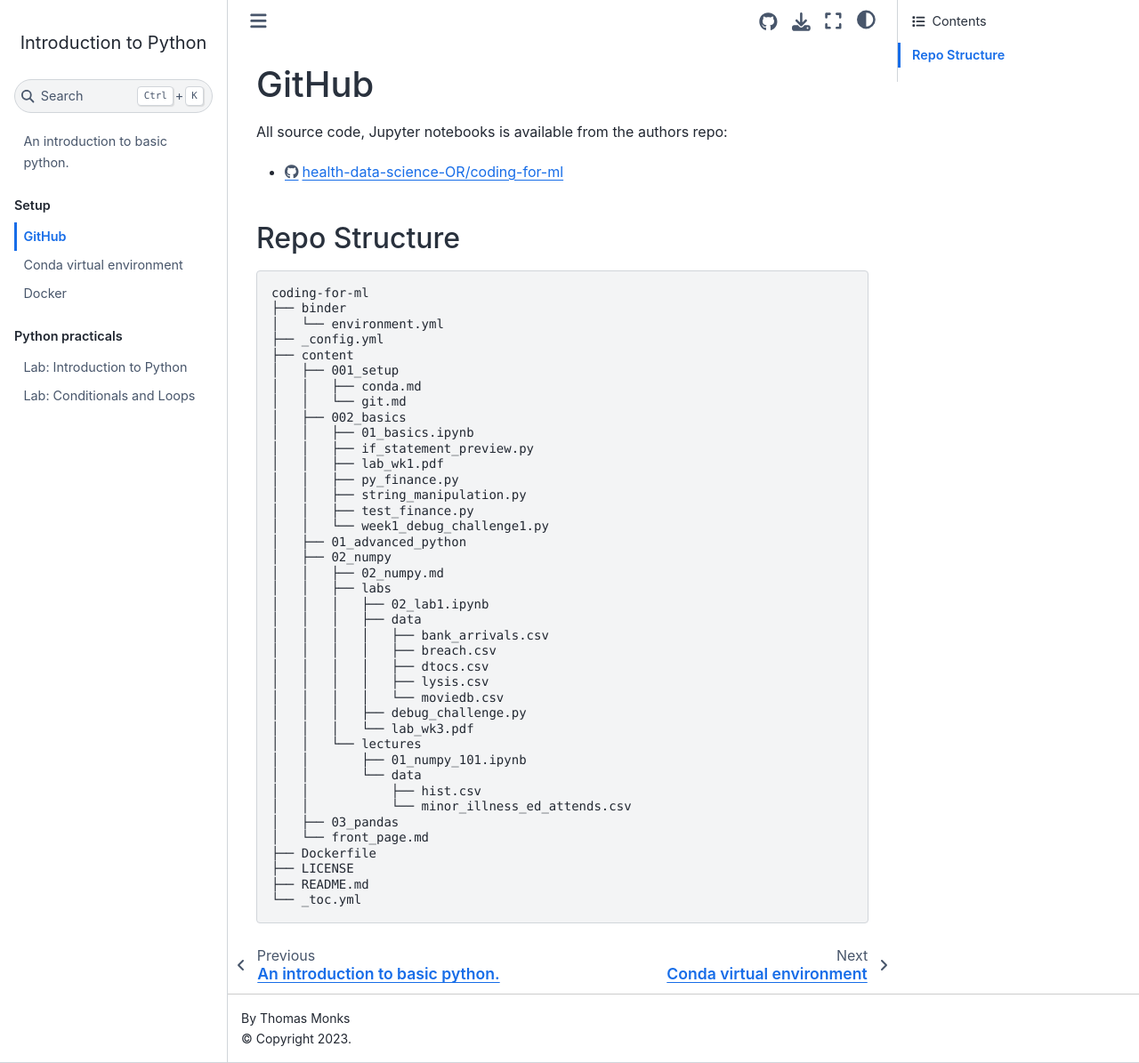
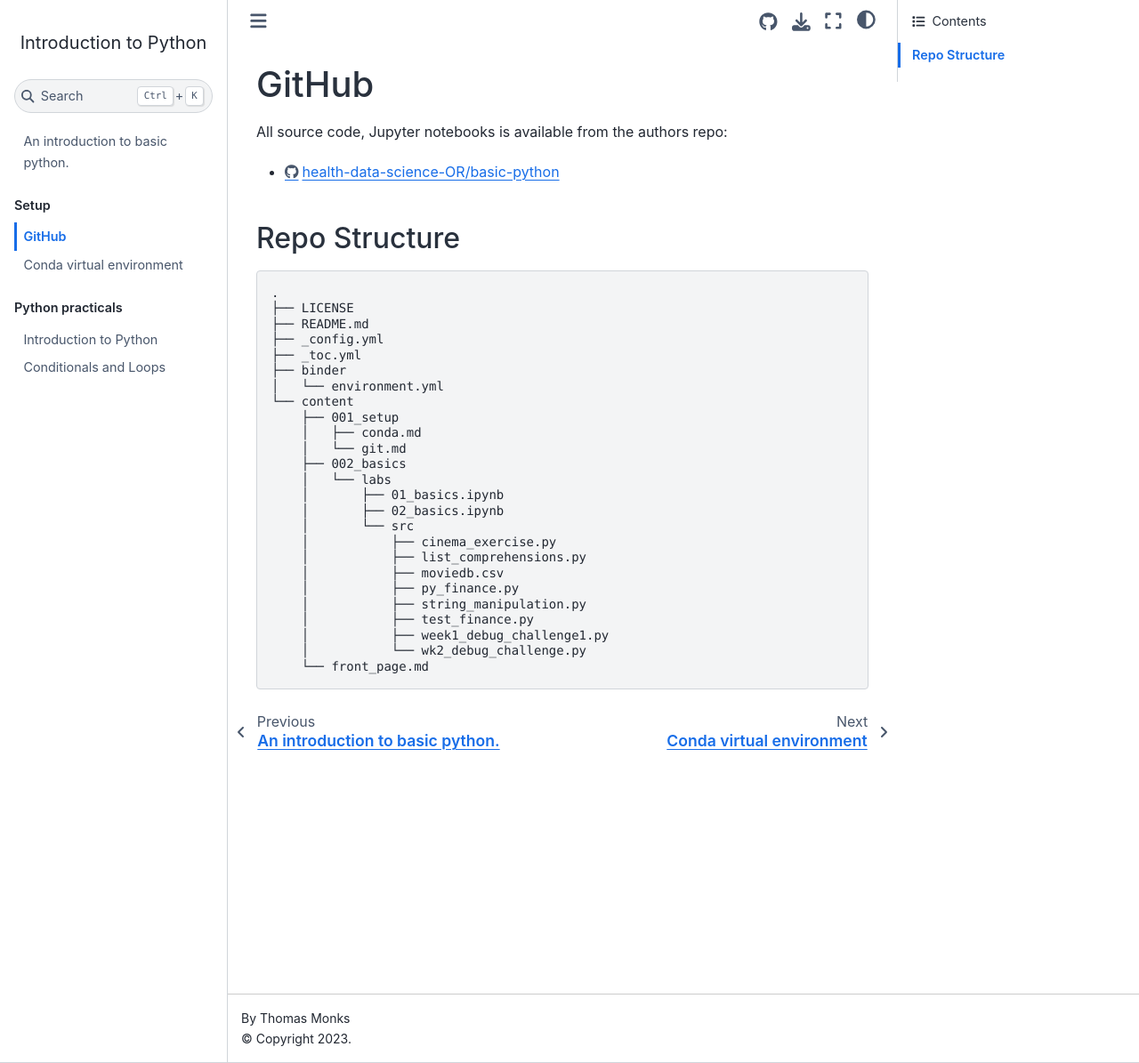
Before and after one commit to health-data-science-OR/basic-python, a Jupyter Book: the page built from content/001_setup/git.md, in a window 1280 px wide and 1195 px high. Shown: the whole window at 89% size. Built offline with Jupyter Book 1.0.4 settings and Sphinx 7.4.7 and the Sphinx Book theme 1.1.4, drawn with Linux system fonts in a browser that asks for light colours; pages that are not in the unit, such as notebooks, are missing from menus.

Commit message:
SETUP: transfered to basic-python

````diff
--- a/content/001_setup/git.md
+++ b/content/001_setup/git.md
@@ -1,49 +1,34 @@
 # GitHub
 
 All source code, Jupyter notebooks is available from the authors repo:
-* https://github.com/health-data-science-OR/coding-for-ml
+* https://github.com/health-data-science-OR/basic-python
 
 ## Repo Structure
 
 ```
-coding-for-ml
-├── binder
-│   └── environment.yml
-├── _config.yml
-├── content
-│   ├── 001_setup
-│   │   ├── conda.md
-│   │   └── git.md
-│   ├── 002_basics
-│   │   ├── 01_basics.ipynb
-│   │   ├── if_statement_preview.py
-│   │   ├── lab_wk1.pdf
-│   │   ├── py_finance.py
-│   │   ├── string_manipulation.py
-│   │   ├── test_finance.py
-│   │   └── week1_debug_challenge1.py
-│   ├── 01_advanced_python
-│   ├── 02_numpy
-│   │   ├── 02_numpy.md
-│   │   ├── labs
-│   │   │   ├── 02_lab1.ipynb
-│   │   │   ├── data
-│   │   │   │   ├── bank_arrivals.csv
-│   │   │   │   ├── breach.csv
-│   │   │   │   ├── dtocs.csv
-│   │   │   │   ├── lysis.csv
-│   │   │   │   └── moviedb.csv
-│   │   │   ├── debug_challenge.py
-│   │   │   └── lab_wk3.pdf
-│   │   └── lectures
-│   │       ├── 01_numpy_101.ipynb
-│   │       └── data
-│   │           ├── hist.csv
-│   │           └── minor_illness_ed_attends.csv
-│   ├── 03_pandas
-│   └── front_page.md
-├── Dockerfile
+.
 ├── LICENSE
 ├── README.md
-└── _toc.yml
+├── _config.yml
+├── _toc.yml
+├── binder
+│   └── environment.yml
+└── content
+    ├── 001_setup
+    │   ├── conda.md
+    │   └── git.md
+    ├── 002_basics
+    │   └── labs
+    │       ├── 01_basics.ipynb
+    │       ├── 02_basics.ipynb
+    │       └── src
+    │           ├── cinema_exercise.py
+    │           ├── list_comprehensions.py
+    │           ├── moviedb.csv
+    │           ├── py_finance.py
+    │           ├── string_manipulation.py
+    │           ├── test_finance.py
+    │           ├── week1_debug_challenge1.py
+    │           └── wk2_debug_challenge.py
+    └── front_page.md
 ```
````
Also changed, not shown: content/001_setup/conda.md (+5 -5 lines), content/001_setup/docker.md (deleted, +0 -5 lines), content/002_basics/labs/01_basics.ipynb, content/002_basics/labs/02_basics.ipynb.
